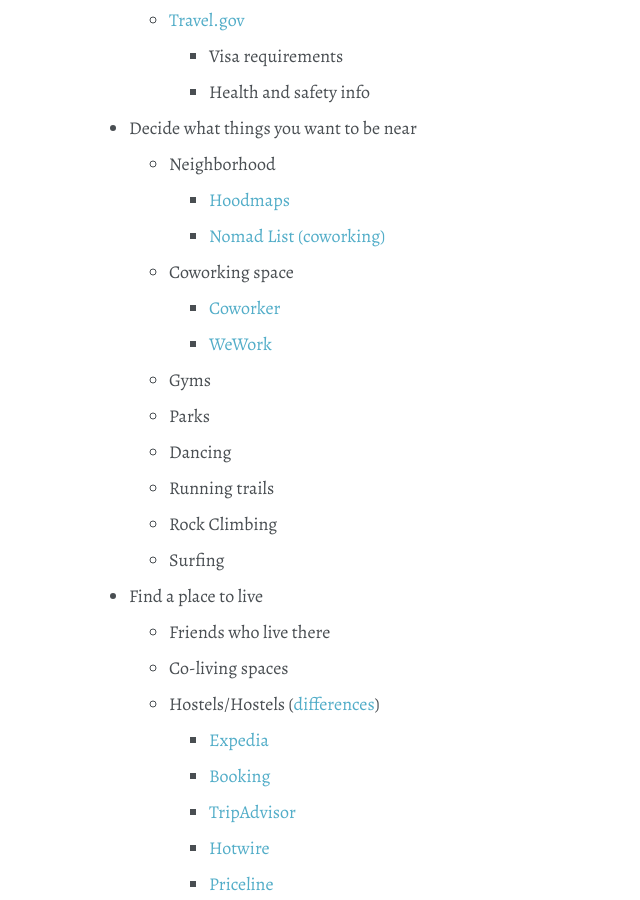
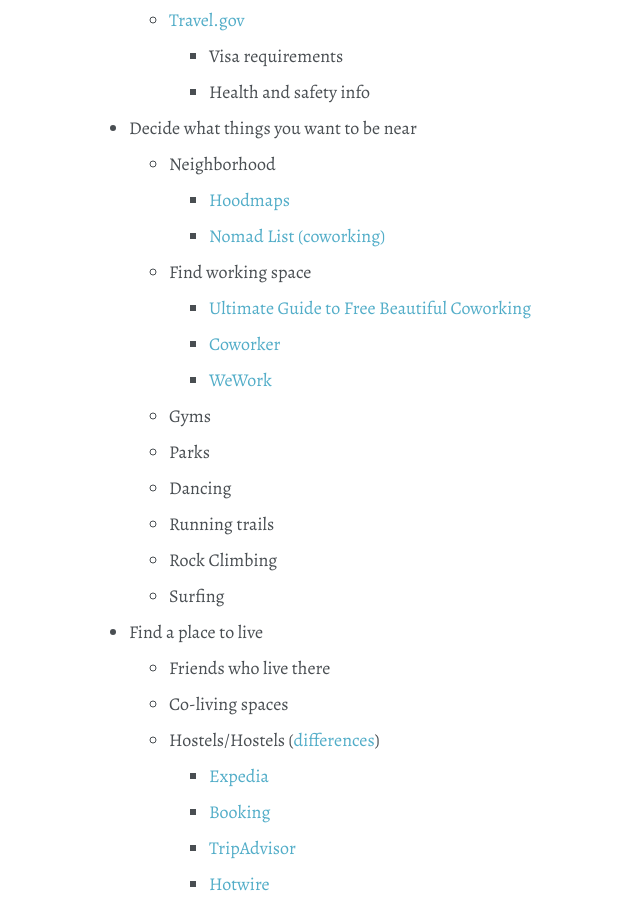
Before and after one commit to shanemileham/levelupmylife, a Jekyll site: the page built from _content/travel/planning.md, in a window 1280 px wide and 900 px high, scrolled down 421 px. Shown: the whole window, without its empty margins (29-669 px from the left). Built offline with Jekyll 4.4.1, drawn with Linux system fonts in a browser that asks for light colours; some web fonts are replaced; comment, search, counter and statistics services are not loaded.

Commit message:
travel/planning += working space guide

```diff
--- a/_content/travel/planning.md
+++ b/_content/travel/planning.md
@@ -14,7 +14,8 @@ title: Travel Planning
   - Neighborhood
     - [Hoodmaps](https://hoodmaps.com/)
     - [Nomad List (coworking)](https://nomadlist.com/)
-  - Coworking space
+  - Find working space
+    - [Ultimate Guide to Free Beautiful Coworking](https://www.lifestyle.engineering/post/the-guide-to-free-co-working)
     - [Coworker](https://www.coworker.com/)
     - [WeWork](https://www.wework.com/)
   - Gyms
```
